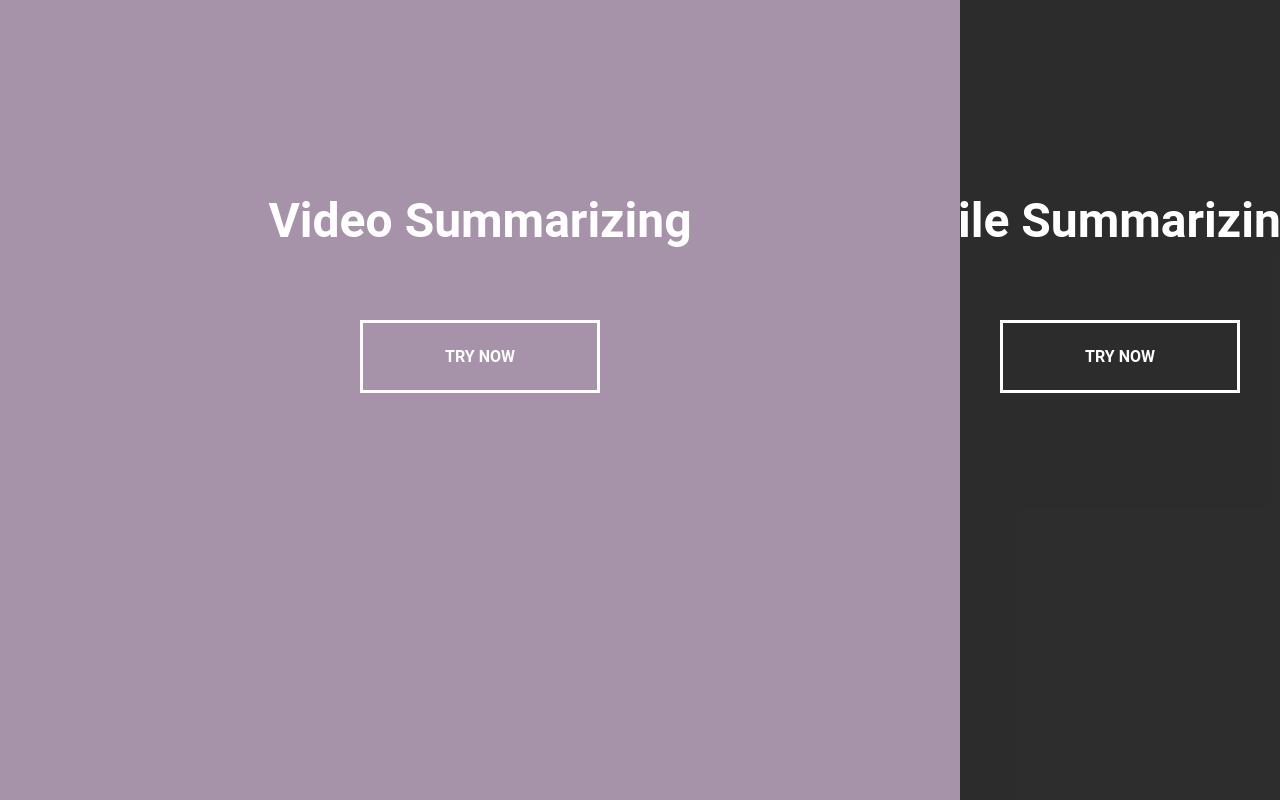
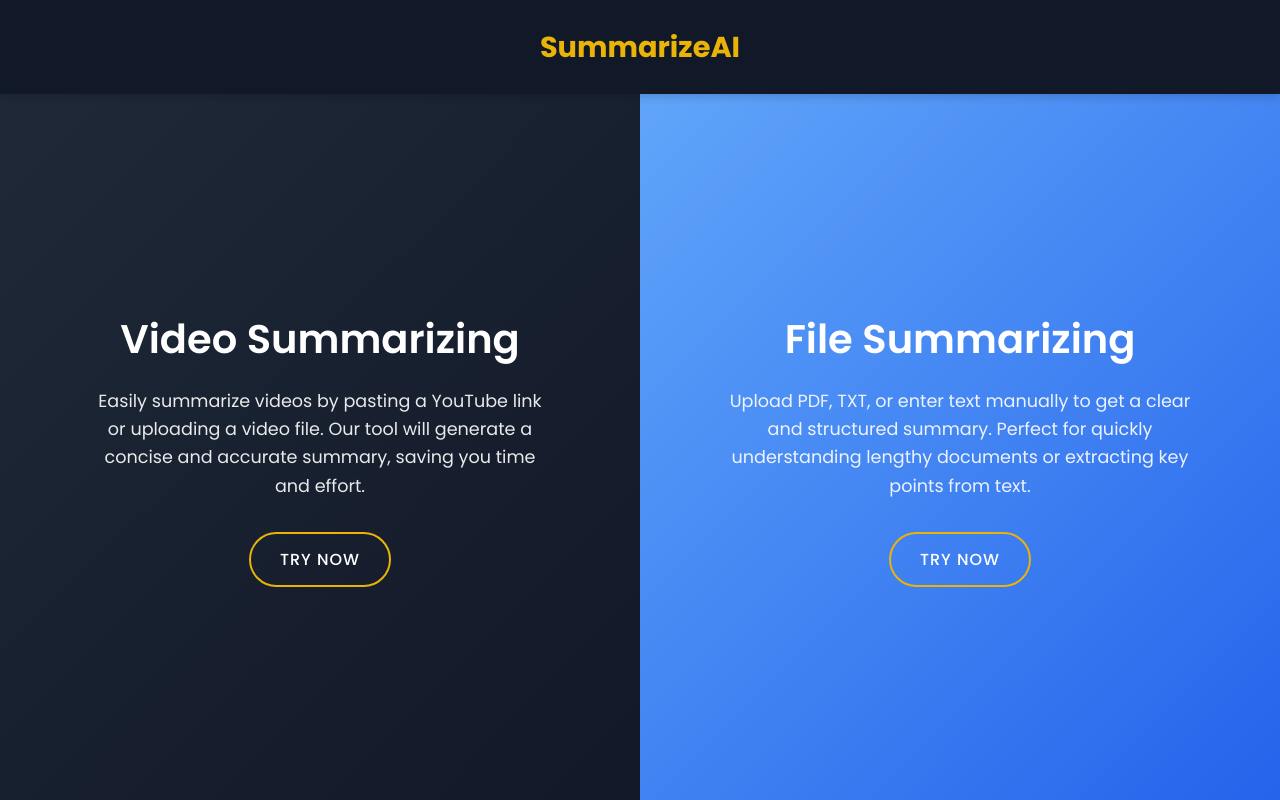
Before and after one commit to DorraBN/summary, a Flask app: page /index.html in a window 1280 px wide. Run offline with Flask 3, Linux system fonts and the light colour scheme; the visitor is signed in with stand-in values (Sample User, id 1).

Commit message:
Improve UI

```diff
--- a/app.py
+++ b/app.py
@@ -4,6 +4,8 @@
 import PyPDF2
 from transformers import DistilBertTokenizer, DistilBertForSequenceClassification
 import torch
+from accelerate import Accelerator
+import pdfplumber
 from fpdf import FPDF
 from transformers import pipeline
 from youtube_transcript_api import YouTubeTranscriptApi
@@ -30,11 +32,7 @@
 
 app.config['SQLALCHEMY_TRACK_MODIFICATIONS'] = False
 
-
-
-
 db = SQLAlchemy(app)
-
 
 app.secret_key = os.urandom(24)
 
@@ -58,19 +56,16 @@
     phone = db.Column(db.String(20), nullable=False)
     password = db.Column(db.String(255), nullable=False)
 
-
 with app.app_context():
     db.create_all()
 model = BartForConditionalGeneration.from_pretrained("facebook/bart-large-cnn")
 tokenizer = BartTokenizer.from_pretrained("facebook/bart-large-cnn")
 
 summarizer = pipeline("summarization", model=model, tokenizer=tokenizer)
-from accelerate import Accelerator
 accelerator = Accelerator()
 summarizer = accelerator.prepare(summarizer)
 model = model.to(accelerator.device)
 
-import pdfplumber
 def split_large_text(text, max_length=1024):
     return [text[i:i+max_length] for i in range(0, len(text), max_length)]
 def extract_text_from_pdf(filepath):
@@ -79,22 +74,15 @@
         if extension == ".txt":
             with open(filepath, "r", encoding="utf-8") as file:
                 return file.read()
-
-
         elif extension == ".pdf":
             text = ""
-
             try:
-
                 with open(filepath, "rb") as file:
                     reader = PyPDF2.PdfReader(file)
                     text = "\n".join([page.extract_text() for page in reader.pages if page.extract_text()])
-
-
                 if not text.strip():
                     with pdfplumber.open(filepath) as pdf:
                         text = "\n".join([page.extract_text() for page in pdf.pages if page.extract_text()])
-
                 return text if text.strip() else "Error: No text extracted from PDF."
 
             except Exception as e:
@@ -118,7 +106,6 @@
 tokenizer = BartTokenizer.from_pretrained("facebook/bart-large-cnn")
 
 def clean_transcript(transcript):
-
     return re.sub(r'\d+:\d{2}:\d{2}.\d{3}', '', transcript)
 
 def split_text_into_chunks(text, max_length=1024):
@@ -147,21 +134,13 @@
 
 @app.route('/summarize', methods=['POST'])
 def summarize():
-
     text = request.json.get('text', '')
     if not text:
         return jsonify({'error': 'No text provided for summarization'}), 400
 
-
     summarized_text = summarize_text_with_chunks(text)
-
-
     cleaned_summarized_text = remove_unwanted_text(summarized_text)
-
-
     category, sentiment = classify_text(text)
-
-
     response = {
         'original_text': text,
         'summarized_text': cleaned_summarized_text,
@@ -173,21 +152,15 @@
 
     return jsonify(response)
 def summarize_text_with_t5(text):
-
     inputs = tokenizer(text, return_tensors="pt", truncation=True, padding=True, max_length=200)
-
-
     input_ids = inputs["input_ids"]
-
 
     if len(input_ids[0]) > 200:
         input_ids = input_ids[:, :200]
 
-
     text_for_summary = tokenizer.decode(input_ids[0], skip_special_tokens=True)
 
     try:
-
         summary = summarizer(text_for_summary, max_length=100, min_length=1, do_sample=False)
         return summary[0]['summary_text']
     except Exception as e:
@@ -196,19 +169,12 @@
 
 @app.route('/summarize_description', methods=['POST'])
 def summarize_description():
-
     text = request.json.get('text', '')
-
     if not text:
         return jsonify({'error': 'No text provided for summarization'}), 400
 
-
     summarized_text = summarize_text_with_chunks(text)
-
-
     cleaned_summarized_text = remove_unwanted_text(summarized_text)
-
-
     category, sentiment = classify_text(text)
 
     response = {
@@ -242,13 +208,10 @@
         video_id = video_id.split('&')[0]
 
     try:
-
         transcript = YouTubeTranscriptApi.get_transcript(video_id)
         transcript_text = " ".join([entry['text'] for entry in transcript])
 
-
         cleaned_transcript_text = remove_unwanted_text(transcript_text)
-
 
         summarized_text = summarize_text_with_chunks(cleaned_transcript_text)
         cleaned_summarized_text = remove_unwanted_text(summarized_text)
@@ -286,14 +249,6 @@
     text = extract_text_from_pdf(filepath)
 
     return jsonify({'extracted_text': text})
-
-
-
-
-
-
-
-
 
 #download pdf
 @app.route('/download_pdf', methods=['POST'])
@@ -351,14 +306,10 @@
 
     return jsonify({"success": True}), 201
 
-
-
 #login
-
 @app.route('/login', methods=['POST'])
 def login():
     data = request.get_json()
-
     email = data.get('email')
     password = data.get('password')
 
@@ -381,7 +332,6 @@
     session['email'] = user.email
 
     return jsonify({"success": True}), 200
-
 
 @app.route('/logout', methods=['POST'])
 def logout():
@@ -409,7 +359,6 @@
     if 'user_id' in session:
         return redirect(url_for('index'))
     return render_template('login.html')
-
 
 
 # Route to upload video
@@ -459,8 +408,6 @@
     except Exception as e:
         return jsonify({'error': f'Error summarizing video: {str(e)}'}), 500
 
-
-
 def extract_audio_from_video(video_path):
     # Open the video file
     video = VideoFileClip(video_path)
@@ -480,7 +427,6 @@
 
 #classification
 classifier = pipeline("zero-shot-classification", model="distilbert-base-uncased")
-
 sentiment_analyzer = pipeline("sentiment-analysis")
 
 candidate_labels = [
@@ -505,9 +451,7 @@
 
 
 def classify_text(text):
-
     sentences = text.split('. ')
-
     sentiments = []
 
     for sentence in sentences:
@@ -515,7 +459,6 @@
         sentiments.append(sentiment)
 
     sentiment_result = check_for_contradiction(sentiments)
-
     category_result = classifier(text, candidate_labels=candidate_labels)
     category = category_result.get("labels", ["N/A"])[0]
 
@@ -523,17 +466,11 @@
 
 def remove_unwanted_text(text):
     unwanted_text = "CNN.com will feature iReporter photos in a weekly Travel Snapshots gallery. Please submit your best shots of the U.S. for next week. Visit CNN.com/Travel next Wednesday for a new gallery of snapshots. Please share your best photos of the United States with CNN iReport."
-
     cleaned_text = text.replace(unwanted_text, "")
 
     return cleaned_text
 
-
-
-
-
-
-sentiment_analyzer = pipeline("sentiment-analysis")
+# sentiment_analyzer = pipeline("sentiment-analysis")
 
 def classify_sentiment(text):
     sentiment_result = sentiment_analyzer(text)
@@ -546,7 +483,6 @@
         return "Neutral"
 
 def check_for_contradiction(sentiments):
-
     positive_count = sentiments.count("Positive")
     negative_count = sentiments.count("Negative")
 
@@ -559,13 +495,6 @@
     else:
         return "Neutral"
 
-
-
-
-
-
-
-
 #main
 if __name__ == '__main__':
     app.run(debug=True)
--- a/static/home.css
+++ b/static/home.css
@@ -1,136 +1,173 @@
-
-/* Form container to control display timing */
-.form-container {
-    display: none;
-    opacity: 0;
-    transition: opacity 1s ease-in-out;
+:root {
+    --primary-color: #111827;
+    --primary-light: #1f2937;
+    --primary-dark: #030712;
+    --secondary-color: #EAB308;
+    --secondary-light: #FACC15;
+    --secondary-dark: #CA8A04;
+    --accent-blue: #2563EB;
+    --accent-blue-light: #60A5FA;
+    --text-light: #ffffff;
+    --text-dark: #111827;
+    --bg-light: #ffffff;
+    --bg-dark: #111827;
+    --transition-speed: 600ms;
 }
-
-.form-container.show {
-    display: block;
-    opacity: 1;
-}
-
-
-:root{
-    --left-bg-color :rgba(215, 188, 221, 0.7);
-    --right-bg-color :rgba(43,43,43,0.8);
-    --left-btn-color-hover:rgba(87,84,236,1);
-    --right-btn-color-hover:rgba(28,122,28,1);
-    --hover-width:75%;
-    --other-width:25%;
-    --speed:1000ms:
-
-}
-.split.left.btn:hover{
-    background-color: var(--left-bg-color-hover);
-    border-color:  var(--left-bg-color-hover);
-
-}
-.split.right.btn:hover{
-    background-color: var(--right-bg-color-hover);
-    border-color:  var(--right-bg-color-hover);
-
-}
-
-.split.right,
-.split.left,
-.split.right::before,
-.split.left::before{
-    transition: all var(--speed) ease-in-out;
-}
-
-
 
 * {
     box-sizing: border-box;
+    margin: 0;
+    padding: 0;
 }
 
-body{
+body {
+    font-family: 'Poppins', sans-serif;
+    height: 100vh;
+    overflow-x: hidden;
+    color: var(--text-dark);
+    line-height: 1.6;
+}
 
-    font-family: 'Roboto',sans-serif;
-
-   height: 100vh;
-   overflow: hidden;
-   margin: 0;
-}
-.container{
-    background: #333;
+.container {
     position: relative;
     width: 100%;
-  height: 100%;
+    height: 100vh;
+    display: flex;
+    flex-direction: column;
+}
 
+header {
+    padding: 1.5rem;
+    background-color: var(--primary-color);
+    box-shadow: 0 2px 10px rgba(0, 0, 0, 0.2);
+    display: flex;
+    justify-content: center;
+    align-items: center;
+    z-index: 10;
 }
-.split{
-    position: absolute;
-    width: 50%;
-    height: 100%;
-    overflow: hidden;
+
+.logo {
+    font-size: 1.8rem;
+    font-weight: 700;
+    color: var(--secondary-color);
 }
-.split.left{
-    left: 0;
-  /*  background: url('pro1.jpg');
-    background-repeat: no-repeat;
-    background-size: cover;*/
+
+.split-container {
+    display: flex;
+    flex: 1;
 }
-.split.right {
- right: 0;
-    /*   background: url('pro.jpg');
-    background-repeat: no-repeat;
-    background-size: cover;*/
 
-}
-.split.left::before{
-    content: ' ';
-    position: absolute;
-    width: 100%;
-    height: 100%;
-    background-color: var(--left-bg-color);
-}
-.split.right::before{
-    content: ' ';
-    position: absolute;
-    width: 100%;
-    height: 100%;
-    background-color: var(--right-bg-color);
-}
-h1 {
-    font-size: 3rem;
-    color: #fff;
-    position: absolute;
-   left: 50%;
-   top: 20%;
-   transform: translateX(-50%);
-   white-space: nowrap;
-}
-.btn{
-   position: absolute;
+.split {
+    position: relative;
     display: flex;
+    flex-direction: column;
     align-items: center;
     justify-content: center;
-   left: 50%;
-   top: 40%;
-   transform: translateX(-50%);
-   text-decoration: none;
-   color: #fff;
-   border: #fff solid 0.2rem;
-   font-size: 1rem;
-   font-weight: bold;
-   text-transform: uppercase;
-   width: 15rem;
-   padding: 1.5rem;
-
-}
-.hover-left .left{
-    width: var(--hover-width);
-}
-.hover-left .right{
-    width: var(--other-width);
+    padding: 2rem;
+    width: 50%;
+    transition: all var(--transition-speed) ease;
+    overflow: hidden;
+    text-align: center;
 }
 
-.hover-right .right{
-    width: var(--hover-width);
+.split.left {
+    background: linear-gradient(135deg, var(--primary-light) 0%, var(--primary-color) 100%);
 }
-.hover-right .left{
-    width: var(--other-width);
+
+.split.right {
+    background: linear-gradient(135deg, var(--accent-blue-light) 0%, var(--accent-blue) 100%);
 }
+
+.content {
+    max-width: 80%;
+    transition: transform var(--transition-speed) ease;
+}
+
+h1 {
+    font-size: 2.5rem;
+    color: var(--text-light);
+    margin-bottom: 1rem;
+    font-weight: 600;
+}
+
+.description {
+    font-size: 1.1rem;
+    color: var(--text-light);
+    margin-bottom: 2rem;
+    opacity: 0.9;
+    line-height: 1.6;
+}
+
+.btn {
+    display: inline-block;
+    background-color: transparent;
+    color: var(--text-light);
+    border: 2px solid var(--secondary-color);
+    padding: 0.8rem 1.8rem;
+    font-size: 1rem;
+    font-weight: 500;
+    text-decoration: none;
+    border-radius: 30px;
+    transition: all 0.3s ease;
+    cursor: pointer;
+    text-transform: uppercase;
+    letter-spacing: 1px;
+}
+
+.left .btn:hover {
+    background-color: var(--secondary-color);
+    color: var(--primary-color);
+    transform: translateY(-3px);
+    box-shadow: 0 10px 20px rgba(0, 0, 0, 0.2);
+}
+
+.right .btn:hover {
+    background-color: var(--secondary-color);
+    color: var(--accent-blue);
+    transform: translateY(-3px);
+    box-shadow: 0 10px 20px rgba(0, 0, 0, 0.2);
+}
+
+.split-container:hover .split {
+    width: 40%;
+}
+
+.split-container .split:hover {
+    width: 60%;
+}
+
+.split:hover .content {
+    transform: scale(1.05);
+}
+
+@media (max-width: 768px) {
+    .split-container {
+        flex-direction: column;
+    }
+
+    .split {
+        width: 100%;
+        height: 50%;
+    }
+
+    .split-container:hover .split {
+        width: 100%;
+        height: 40%;
+    }
+
+    .split-container .split:hover {
+        height: 60%;
+    }
+
+    h1 {
+        font-size: 2rem;
+    }
+
+    .description {
+        font-size: 1rem;
+    }
+
+    .content {
+        max-width: 90%;
+    }
+}
--- a/static/js/home.js
+++ b/static/js/home.js
@@ -1,19 +1,4 @@
-const left = document.querySelector('.left');
-const right = document.querySelector('.right');
-const container = document.querySelector('.container');
-
-left.addEventListener('mouseenter', () => {
-    container.classList.add('hover-left');
+document.addEventListener('DOMContentLoaded', function() {
+    const splitContainer = document.querySelector('.split-container');
+    const splits = document.querySelectorAll('.split');
 });
-
-left.addEventListener('mouseleave', () => {
-    container.classList.remove('hover-left');
-});
-
-right.addEventListener('mouseenter', () => {
-    container.classList.add('hover-right');
-});
-
-right.addEventListener('mouseleave', () => {
-    container.classList.remove('hover-right');
-});
--- a/templates/index.html
+++ b/templates/index.html
@@ -2,24 +2,36 @@
 <html lang="en">
 <head>
     <meta charset="UTF-8">
-    <meta http-equiv="X-UA-Compatible" content="IE=edge">
     <meta name="viewport" content="width=device-width, initial-scale=1.0">
-
-    <link rel="stylesheet" href="../static/home.css">
-    <title>Home</title>
+    <title>Summarize AI - Video & File Summarization</title>
+    <link href="https://fonts.googleapis.com/css2?family=Poppins:wght@300;400;500;600;700&display=swap" rel="stylesheet">
+    <link rel="stylesheet" href="{{ url_for('static', filename='home.css') }}">
 </head>
 <body>
-    <div class="container">
-        <div class="split left" >
-            <h1>Video Summarizing</h1>
-            <a href="video.html" class="btn">Try Now</a>
+<div class="container">
+    <header>
+        <div class="logo">SummarizeAI</div>
+    </header>
+
+    <div class="split-container">
+        <div class="split left">
+            <div class="content">
+                <h1>Video Summarizing</h1>
+                <p class="description">Easily summarize videos by pasting a YouTube link or uploading a video file. Our tool will generate a concise and accurate summary, saving you time and effort.</p>
+                <a href="video.html" class="btn">Try Now</a>
+            </div>
         </div>
+
         <div class="split right">
-            <h1>File Summarizing</h1>
-            <a href="pdf.html" class="btn">Try Now</a>
+            <div class="content">
+                <h1>File Summarizing</h1>
+                <p class="description">Upload PDF, TXT, or enter text manually to get a clear and structured summary. Perfect for quickly understanding lengthy documents or extracting key points from text.</p>
+                <a href="pdf.html" class="btn">Try Now</a>
+            </div>
         </div>
     </div>
+</div>
 
+<script src="{{ url_for('static', filename='js/home.js') }}"></script>
 </body>
 </html>
-<script src="../static/js/home.js"></script>
```
Also changed, not shown: static/style.css (+13 -9 lines), templates/pdf.html (+91 -96 lines), templates/video.html (+62 -44 lines). Lines whose indentation alone changed are shown as unchanged.
